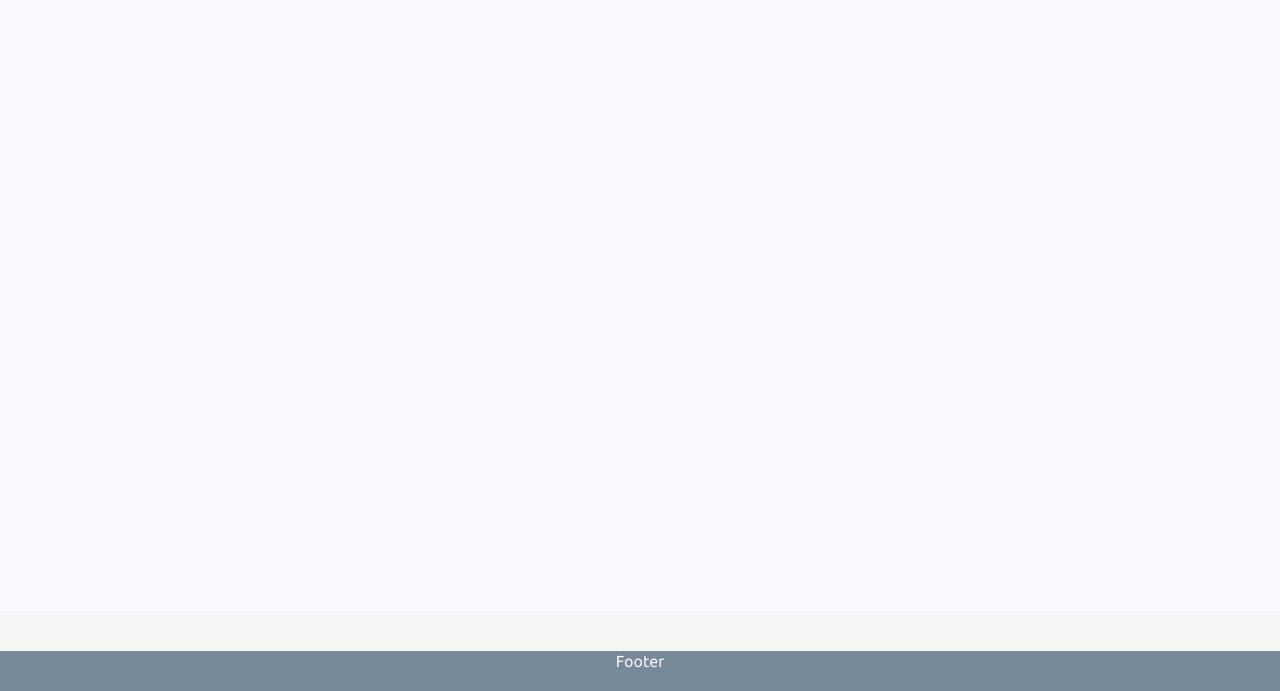
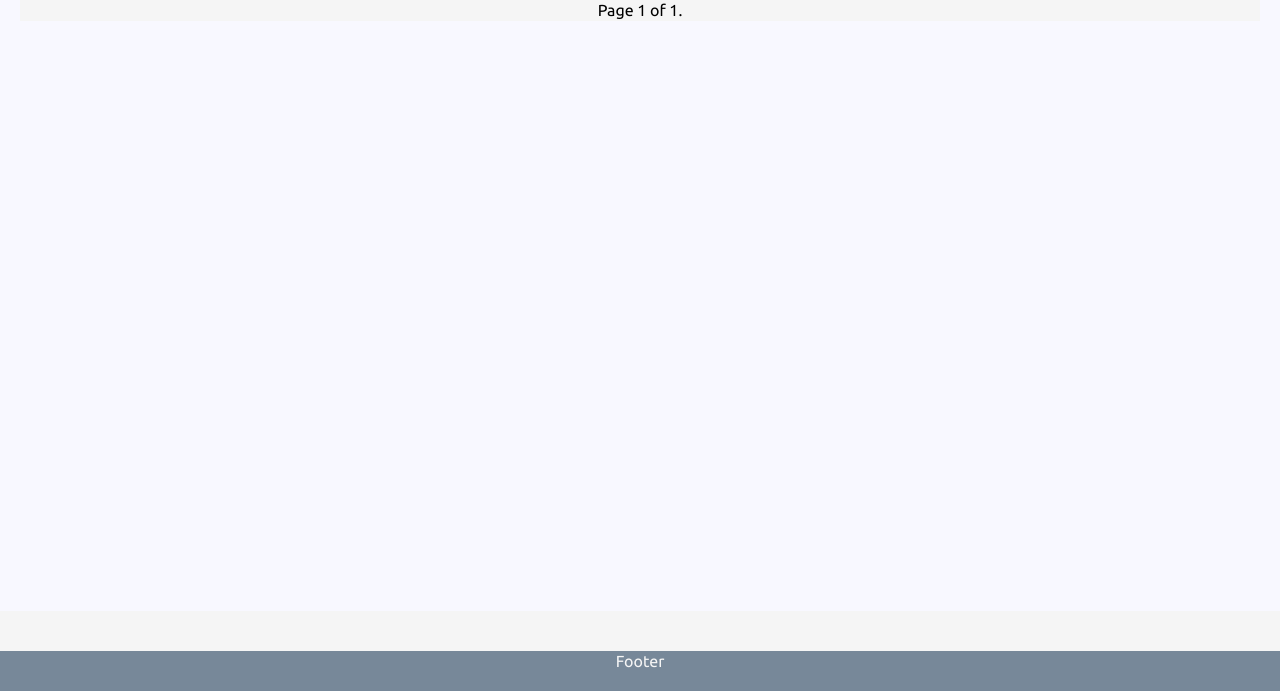
Before and after one commit to serious-pavel/most_populated_cities, a Django app: page /countries in a window 1280 px wide. Shown: the part 109-800 px from the top of the page. Run offline with Django 4.2, Linux system fonts and the light colour scheme; data that the repository does not hold is empty; some libraries are stand-ins or nearby versions.

Commit message:
implement pagination for countries, basics from documentation

```diff
--- a/most_populated_cities_main/templates/most_populated_cities_main/table_countries.html
+++ b/most_populated_cities_main/templates/most_populated_cities_main/table_countries.html
@@ -15,9 +15,9 @@ Most populated cities
         </tr>
     </thead>
     <tbody>
-        {% for country in countries %}
+        {% for country in page_obj %}
         <tr>
-            <td>{{ forloop.counter }}</td>
+            <td>{{ item_counter|add:forloop.counter }}</td>
             <td><span class="fi fi-xx fi-{{country.alpha2_code}}"></span> {{ country.common_name }}</td>
             <td>{{ country.continent_name }}</td>
             <td>{{ country.region_name }}</td>
@@ -25,5 +25,21 @@ Most populated cities
         {% endfor %}
     </tbody>
 </table>
+<div class="pagination">
+    <span class="step-links">
+        {% if page_obj.has_previous %}
+            <a href="?page=1">&laquo; first</a>
+            <a href="?page={{ page_obj.previous_page_number }}">previous</a>
+        {% endif %}
 
+        <span class="current">
+            Page {{ page_obj.number }} of {{ page_obj.paginator.num_pages }}.
+        </span>
+
+        {% if page_obj.has_next %}
+            <a href="?page={{ page_obj.next_page_number }}">next</a>
+            <a href="?page={{ page_obj.paginator.num_pages }}">last &raquo;</a>
+        {% endif %}
+    </span>
+</div>
 {% endblock %}
--- a/most_populated_cities_main/views.py
+++ b/most_populated_cities_main/views.py
@@ -1,5 +1,6 @@
 from django.shortcuts import render
 from .models import Country, City
+from django.core.paginator import Paginator
 
 # Create your views here.
 
@@ -11,4 +12,11 @@ def city_page(request):
 
 def country_page(request):
     countries = Country.objects.all().order_by('common_name')
-    return render(request, 'most_populated_cities_main/table_countries.html', context={'countries': countries})
+    paginator = Paginator(countries, 20)  # Show 25 contacts per page.
+
+    page_number = request.GET.get("page")
+    page_obj = paginator.get_page(page_number)
+    item_counter = (page_obj.number - 1) * paginator.per_page
+
+    return render(request, 'most_populated_cities_main/table_countries.html',
+                  context={'page_obj': page_obj, 'item_counter': item_counter})
```
